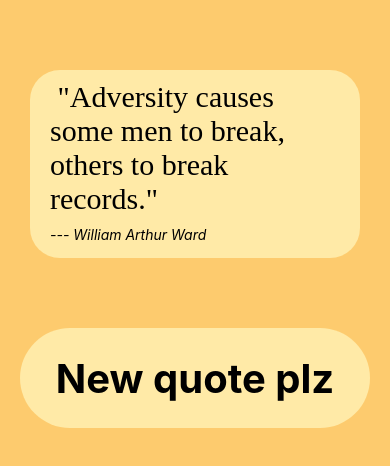
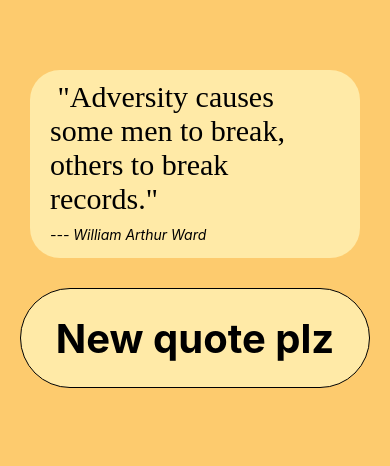
Before and after one commit to lexprod/QuoteApp, a React Native app: screen / in a window 390 px wide. Shown: the top 466 px of the page. Built offline with nearby package versions, Linux system fonts and the light colour scheme.

Commit message:
button press offset

```diff
--- a/App.js
+++ b/App.js
@@ -23,14 +23,14 @@ export default function App() {
         <Text style={styles.quotetext}> "Adversity causes some men to break, others to break records." </Text>
         <Text style={styles.credittext}>--- William Arthur Ward</Text>
       </View>
-      <View style={styles.buttoncontainer}>
-        <Pressable>
-          <Text style={styles.buttontext}>
-            New quote plz
-          </Text>
-        </Pressable>
-      </View>
-    </View>
+      <Pressable
+        style={({ pressed }) => [pressed ? styles.buttonpressed : styles.buttoncontainer
+        ]} >
+        <Text style={styles.buttontext}>
+          New quote plz
+        </Text>
+      </Pressable>
+    </View >
 
   );
 }
@@ -67,15 +67,31 @@ const styles = StyleSheet.create({
   buttoncontainer: {
     width: '100%',
     justifyContent: 'center',
-    margin: 50,
+    margin: 10,
     backgroundColor: '#ffeaa7',
     height: 100,
-    borderRadius: 100
+    borderRadius: 100,
+    borderWidth: 1
   },
   buttontext: {
     fontSize: 40,
     fontWeight: 'bold',
-    textAlign: 'center'
+    textAlign: 'center',
+  },
+  buttonpressed: {
+    backgroundColor: '#ffeaa7',
+    borderColor: '#2d3436',
+    borderTopWidth: 8,
+    borderLeftWidth: 6,
+    borderRightWidth: 1,
+    borderBottomWidth: 1,
+    width: '100%',
+    justifyContent: 'center',
+    margin: 10,
+    height: 100,
+    borderRadius: 100,
+    marginTop: 14,
+    marginLeft: 12
   }
 
 });
```
